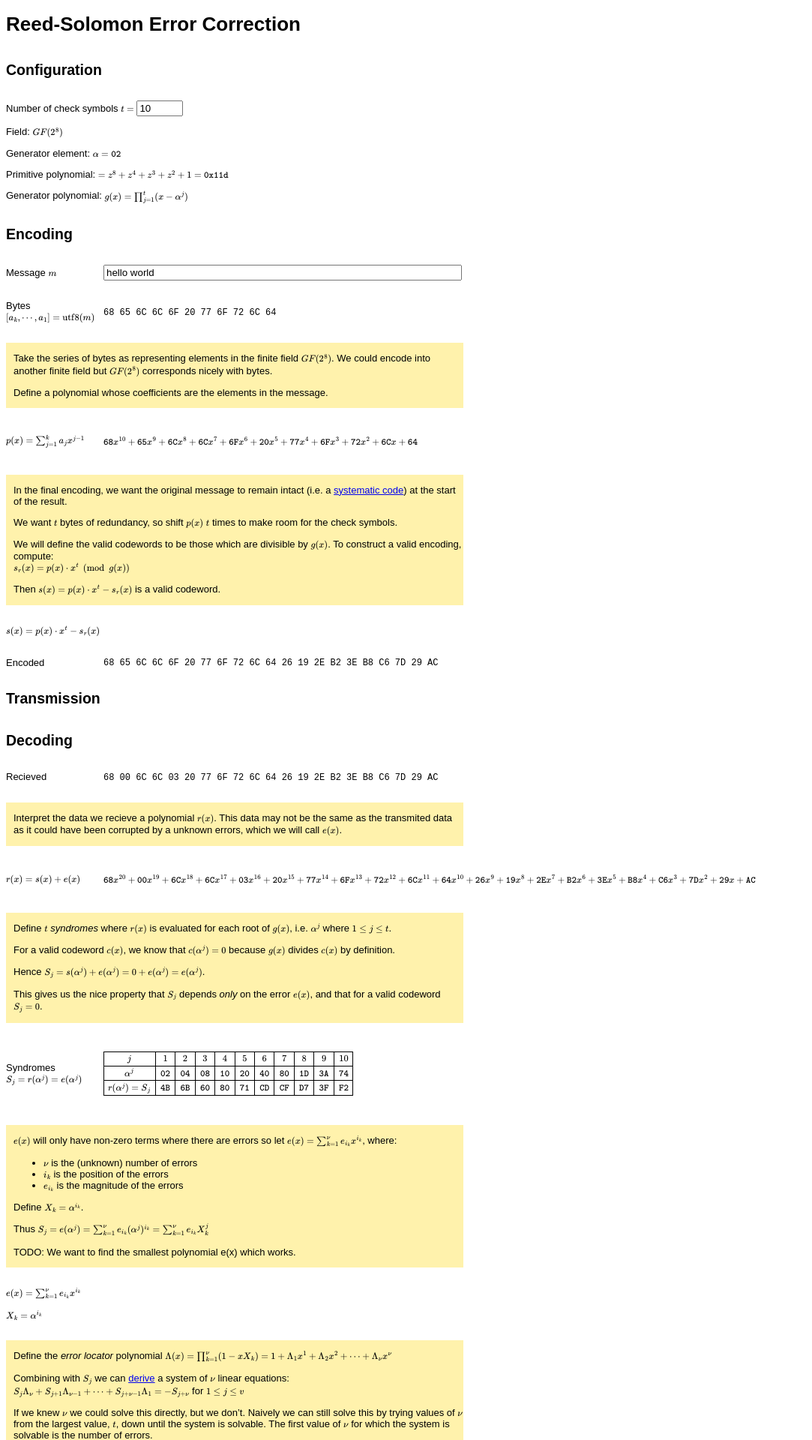
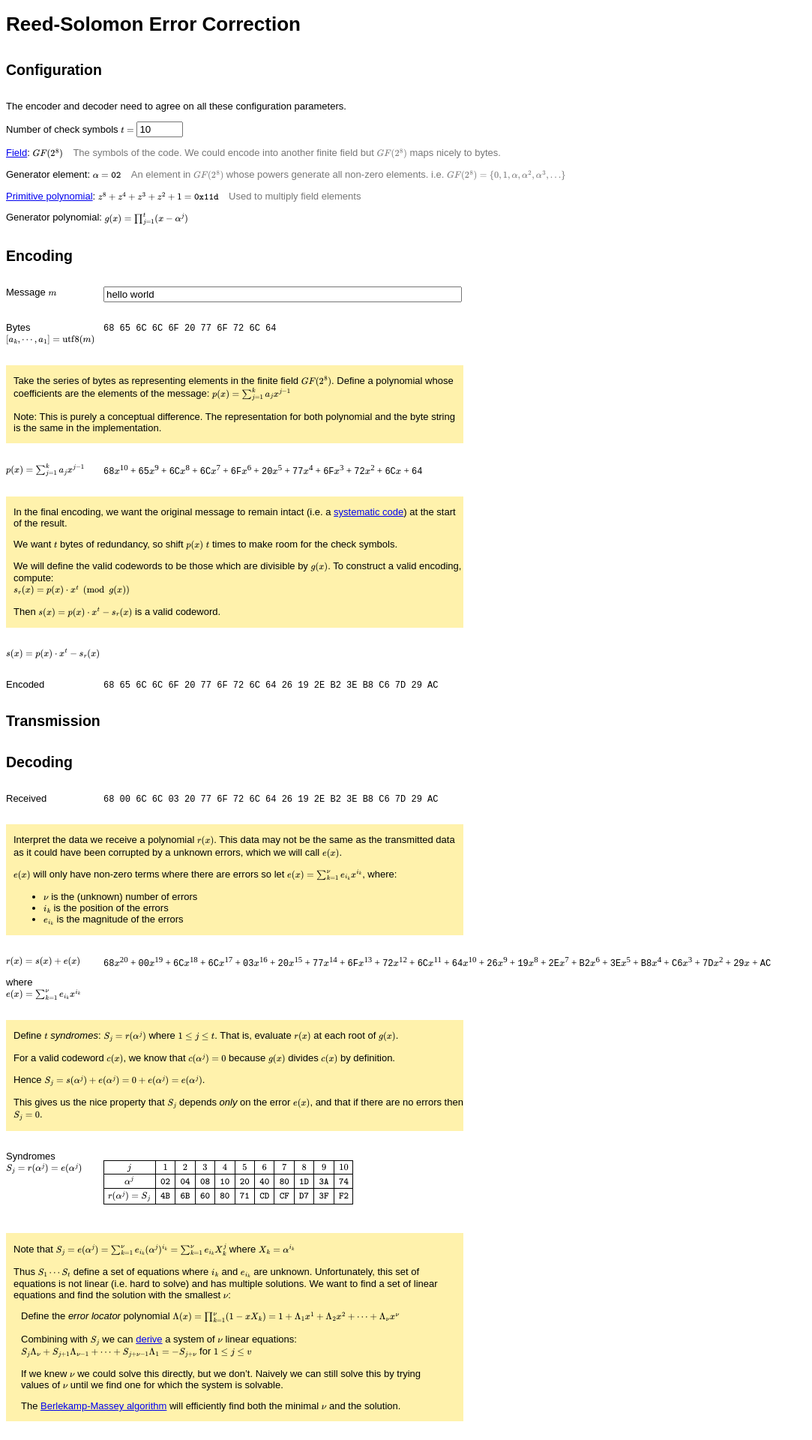
Before and after one commit to sigh/reed-solomon, a Jekyll site: the page built from index.md, in a window 1280 px wide. Shown: the top 1920 px of the page at 75% size, without its empty margins (0-1083 px from the left). Built offline with Jekyll 4.4.1, drawn with Linux system fonts in a browser that asks for light colours; some of the changed text lies outside the part shown.

Commit message:
Clear up the explanations and add a better output for positions.

```diff
--- a/assets/css/style.css
+++ b/assets/css/style.css
@@ -11,7 +11,7 @@ body {
   display: inline-grid;
   grid-template-columns: 130px 1fr;
   overflow:auto;
-  align-items: center;
+  align-items: top;
 }
 
 .bytes {
@@ -32,3 +32,12 @@ blockquote {
 h2,#configuration,blockquote {
   grid-column: 1 / span 2;
 }
+
+.polynomial {
+  font-family: MJXZERO, MJXTEX-I;
+}
+
+.clarification {
+  color: #777;
+  padding-left: 10px;
+}
--- a/index.md
+++ b/index.md
@@ -8,13 +8,29 @@ title: Reed-Solomon Error Correction
 
 <div id="configuration" markdown=1>
 
+  The encoder and decoder need to agree on all these configuration parameters.
+
   Number of check symbols \\(t = \\) <input type="number" value="10">
 
-  Field: \\( GF(2^8) \\)
+  [Field](https://en.wikipedia.org/wiki/Finite_field): \\( GF(2^8) \\)
+  <span class="clarification">
+  The symbols of the code.
+  We could encode into another finite field but \\(GF(2^8)\\) maps nicely to
+  bytes.
+  </span>
 
   Generator element: \\(\\alpha = \\texttt{02}\\)
+  <span class="clarification">
+  An element in \\( GF(2^8) \\) whose powers generate all non-zero elements.
+  i.e. \\( GF(2^8) = \\{0, 1, \alpha, \alpha^2, \alpha^3, ...\\} \\)
+  </span>
 
-  Primitive polynomial: \\( = z^8+z^4+z^3+z^2+1 = \\texttt{0x11d} \\)
+  [Primitive polynomial](
+  https://en.wikipedia.org/wiki/Primitive_polynomial_(field_theory)):
+  \\(z^8+z^4+z^3+z^2+1 = \\texttt{0x11d} \\)
+  <span class="clarification">
+  Used to multiply field elements
+  </span>
 
   Generator polynomial: \\( g(x) = \\prod_{j=1}^{t} (x - \\alpha^j) \\)
 
@@ -30,12 +46,13 @@ Bytes \\([a_k, \\cdots, a_1] = \\text{utf8}(m) \\)
 
 <span class="bytes" id="message-utf8"></span>
 
-> Take the series of bytes as representing
-> elements in the finite field \\(GF(2^8)\\). We could encode into
-> another finite field but \\(GF(2^8)\\) corresponds nicely with bytes.
+> Take the series of bytes as representing elements in the finite field
+> \\(GF(2^8)\\).
+> Define a polynomial whose coefficients are the elements of the message:
+> \\(p(x) = \\sum_{j=1}^k a_j x^{j-1}\\)
 >
-> Define a polynomial whose coefficients are the elements in the
-> message.
+> Note: This is purely a conceptual difference. The representation for both
+> polynomial and the byte string is the same in the implementation.
 
 \\(p(x) = \\sum_{j=1}^k a_j x^{j-1}\\)
 
@@ -66,20 +83,33 @@ Encoded
 
 ## Decoding
 
-Recieved
+Received
 
 <span class="bytes" id="recieved-encoded"></span>
 
-> Interpret the data we recieve a polynomial \\(r(x)\\). This data may
-> not be the same as the transmited data as it could have been corrupted
+> Interpret the data we receive a polynomial \\(r(x)\\). This data may
+> not be the same as the transmitted data as it could have been corrupted
 > by a unknown errors, which we will call \\(e(x)\\).
+>
+>  \\(e(x)\\) will only have non-zero terms where there are errors so let
+>  \\(e(x) = \\sum_{k=1}^\\nu e_{i_k} x^{i_k}\\), where:
+>
+>  * \\(\\nu\\) is the (unknown) number of errors
+>  * \\(i_k\\) is the position of the errors
+>  * \\(e_{i_k}\\) is the magnitude of the errors
+>
 
+<div markdown=1>
 \\(r(x) = s(x) + e(x)\\)
+
+where \\(e(x) = \\sum_{k=1}^\\nu e_{i_k} x^{i_k}\\)
+</div>
 
 <span class="polynomial" id="recieved-poly"></span>
 
->  Define \\(t\\) _syndromes_ where \\(r(x)\\) is evaluated for each
->  root of \\(g(x)\\), i.e. \\(\\alpha^j\\) where \\(1 \\le j \\le t\\).
+>  Define \\(t\\) _syndromes_:
+>  \\(S_j = r(\\alpha^j)\\) where \\(1 \\le j \\le t\\).
+>  That is, evaluate \\(r(x)\\) at each root of \\(g(x)\\).
 >
 >  For a valid codeword \\(c(x)\\), we know that \\(c(\\alpha^j) = 0\\) because
 >  \\(g(x)\\) divides \\(c(x)\\) by definition.
@@ -87,64 +117,61 @@ Recieved
 >  Hence \\(S_j = s(\\alpha^j) + e(\\alpha^j) = 0 + e(\\alpha^j) = e(\\alpha^j)\\).
 >
 >  This gives us the nice property that \\(S_j\\) depends _only_ on
->  the error \\(e(x)\\), and that for a valid codeword \\(S_j = 0\\).
+>  the error \\(e(x)\\), and that if there are no errors then \\(S_j = 0\\).
 
 Syndromes \\(S_j = r(\\alpha^j) = e(\\alpha^j)\\)
 
-<span class="polynomial" id="syndromes"></span>
+<span id="syndromes"></span>
 
->  \\(e(x)\\) will only have non-zero terms where there are errors so let
->  \\(e(x) = \\sum_{k=1}^\\nu e_{i_k} x^{i_k}\\), where:
->
->  * \\(\\nu\\) is the (unknown) number of errors
->  * \\(i_k\\) is the position of the errors
->  * \\(e_{i_k}\\) is the magnitude of the errors
->
->  Define \\(X_k = \\alpha^{i_k}\\).
->
->  Thus \\(
+>  Note that
+>  \\(
 >    S_j = e(\\alpha^j)
 >        = \\sum_{k=1}^\\nu e_{i_k} (\\alpha^j)^{i_k}
 >        = \\sum_{k=1}^{\\nu} e_{i_k} X_k^j
 >  \\)
+> where \\(X_k = \\alpha^{i_k}\\)
 >
->  TODO: We want to find the smallest polynomial e(x) which works.
+> Thus \\(S_1 \cdots S_t\\) define a set of equations where
+> \\(i_k\\) and \\(e_{i_k}\\) are unknown.
+> Unfortunately, this set of equations is not linear (i.e. hard to solve) and has
+> multiple solutions.
+> We want to find a set of linear equations and find the solution with the
+> smallest \\(\\nu\\):
+>
+>> Define the _error locator_ polynomial
+>> \\(\\Lambda(x) = \\prod_{k=1}^\\nu (1 - x X_k ) = 1 + \\Lambda_1 x^1 + \\Lambda_2 x^2 + \\cdots + \\Lambda_\\nu x^\\nu\\)
+>>
+>> Combining with \\(S_j\\) we can
+>> [derive](https://en.wikipedia.org/wiki/Reed%E2%80%93Solomon_error_correction#Error_locator_polynomial)
+>> a system of \\(\\nu\\) linear equations:
+>> \\(S_j \\Lambda_{\\nu} + S_{j+1}\\Lambda_{\\nu-1} + \\cdots + S_{j+\\nu-1} \\Lambda_1 = - S_{j + \\nu} \\)
+>> for \\(1 \\leq j \\leq v\\)
+>>
+>> If we knew \\(\\nu\\) we could solve this directly, but we don't. Naively
+>> we can still solve this by trying values of \\(\\nu\\) until we find one
+>> for which the system is solvable.
+>>
+>> The [Berlekamp-Massey algorithm](https://en.wikipedia.org/wiki/Berlekamp%E2%80%93Massey_algorithm)
+>> will efficiently find both the minimal \\(\\nu\\) and the solution.
 
 <div markdown=1>
-  \\(e(x) = \\sum_{k=1}^\\nu e_{i_k} x^{i_k}\\)
+Error Locator \\(\\Lambda(x) = \\prod_{k=1}^\\nu (1 - x X_k )\\)
 
-  \\(X_k = \\alpha^{i_k}\\)
+where \\(X_{k} = \\alpha^{i_k}\\)
 </div>
-
-<p></p>
-
->  Define the _error locator_ polynomial
->  \\(\\Lambda(x) = \\prod_{k=1}^\\nu (1 - x X_k ) = 1 + \\Lambda_1 x^1 + \\Lambda_2 x^2 + \\cdots + \\Lambda_\\nu x^\\nu\\)
->
->  Combining with \\(S_j\\) we can
->  [derive](https://en.wikipedia.org/wiki/Reed%E2%80%93Solomon_error_correction#Error_locator_polynomial)
->  a system of \\(\\nu\\) linear equations:
->  \\(S_j \\Lambda_{\\nu} + S_{j+1}\\Lambda_{\\nu-1} + \\cdots + S_{j+\\nu-1} \\Lambda_1 = - S_{j + \\nu} \\)
->  for \\(1 \\leq j \\leq v\\)
->
->  If we knew \\(\\nu\\) we could solve this directly, but we don't. Naively
->  we can still solve this by trying values of \\(\\nu\\) from the largest
->  value, \\(t\\), down until the system is solvable. The first value of
->  \\(\\nu\\) for which the system is solvable is the number of errors.
->
->  The [Berlekamp-Massey algorithm](https://en.wikipedia.org/wiki/Berlekamp%E2%80%93Massey_algorithm)
->  will do this more efficiently.
-
-Error Locator \\(\\Lambda(x) = \\prod_{k=1}^\\nu (1 - x X_k )\\)
 
 <span class="polynomial" id="error-locator"></span>
 
-> By construction \\(\\Lambda (X_{k}^{-1}) = 0\\). Thus by determining
+Number of errors \\(\\nu\\)
+
+<span id="nu"></span>
+
+> By construction \\(\\Lambda (X_{k}^{-1}) = 0\\). By determining
 > the roots of \\(\\Lambda(x)\\) we can find the error positions
 > \\(i_k = \\log_{\\alpha}(\\alpha^{i_k}) = \\log_{\\alpha}(X_k)\\).
 >
 > Because \\(GF(2^8)\\) only has 256 elements, we can brute force
-> the solution by testing each possible value.
+> the solution by testing each possible value of \\(X_{k}^{-1}\\).
 > [Chien search](https://en.wikipedia.org/wiki/Chien_search)
 > is a more efficient way to implement this search.
 
--- a/page.js
+++ b/page.js
@@ -56,16 +56,12 @@ class Display {
       decodedPoly: document.getElementById('decoded-poly'),
       decodedUtf8: document.getElementById('decoded-utf8'),
       decodedMessage: document.getElementById('decoded-message'),
+      nu: document.getElementById('nu'),
     };
 
     this._typesetElements = [
-      this._elements.polyIn,
-      this._elements.polyRec,
       this._elements.syndromes,
       this._elements.positions,
-      this._elements.correctionPoly,
-      this._elements.errorLocator,
-      this._elements.decodedPoly,
     ];
 
     this.updateMessage = deferUntilAnimationFrame(this.updateMessage.bind(this));
@@ -89,25 +85,28 @@ class Display {
     element.innerHTML = '';
     let degree = poly.length - 1;
 
-    let parts = [];
+    let isEmpty = true;
     for (let i = 0; i < poly.length; i++) {
       if (ignoreZeros && poly[i] == 0) continue;
 
+      if (!isEmpty) {
+        element.appendChild(document.createTextNode(' + '));
+      }
+      isEmpty = false;
+
       let exp = degree - i;
-      let term = toTexHexString(poly[i]);
+      element.appendChild(this._makeTextElem('code', toHexString(poly[i])));
       if (exp > 0) {
-        term += 'x';
+        element.appendChild(this._makeTextElem('var', 'x'));
       }
       if (exp > 1) {
-        term += `^{${exp}}`;
+        element.appendChild(this._makeTextElem('sup', exp));
       }
-      parts.push(term);
     }
 
-    if (!parts.length) parts = [toHexString(0)];
-
-    let text = '$$ ' + parts.join(' + ') + ' $$';
-    element.appendChild(document.createTextNode(text));
+    if (isEmpty) {
+      element.appendChild(this._makeTextElem('code', '00'));
+    }
   }
 
   _displayTexTable(element, table) {
@@ -137,6 +136,23 @@ class Display {
     return table;
   }
 
+  _errPosTable(errPos) {
+    let table = [
+      ['X_k^{-1}'],
+      ['\\Lambda(X_{k}^{-1})'],
+      ['\\alpha^{i_k} = X_k'],
+      ['i_k = \\log_{\\alpha}(\\alpha^{i_k})'],
+    ];
+    for (const ik of errPos) {
+      let xk = GF2_8.LOG[ik];
+      table[0].push(toTexHexString(GF2_8.div(1, xk)));
+      table[1].push(toTexHexString(0));
+      table[2].push(toTexHexString(xk));
+      table[3].push(ik);
+    }
+    return table;
+  }
+
   updateMessage(msg) {
     let rs = new ReedSolomon(10);
 
@@ -160,14 +176,16 @@ class Display {
     this._displayPolynomial(this._elements.polyRec, recieved);
 
     let syndromes = rs.syndromes(recieved);
-    let table = this._syndromeTable(syndromes);
-    this._displayTexTable(this._elements.syndromes, table);
+    this._displayTexTable(
+      this._elements.syndromes, this._syndromeTable(syndromes));
 
     let errLoc = rs.errorLocator(syndromes);
     this._displayPolynomial(this._elements.errorLocator, errLoc);
 
     let positions = rs.errorPositions(errLoc);
-    this._displayList(this._elements.positions, positions);
+    this._displayTexTable(
+      this._elements.positions, this._errPosTable(positions));
+    this._elements.nu.textContent = positions.length;
 
     let errorPolynomial = rs.errorPolynomial(syndromes, errLoc, positions);
     this._displayPolynomial(this._elements.correctionPoly, errorPolynomial, true);
```
